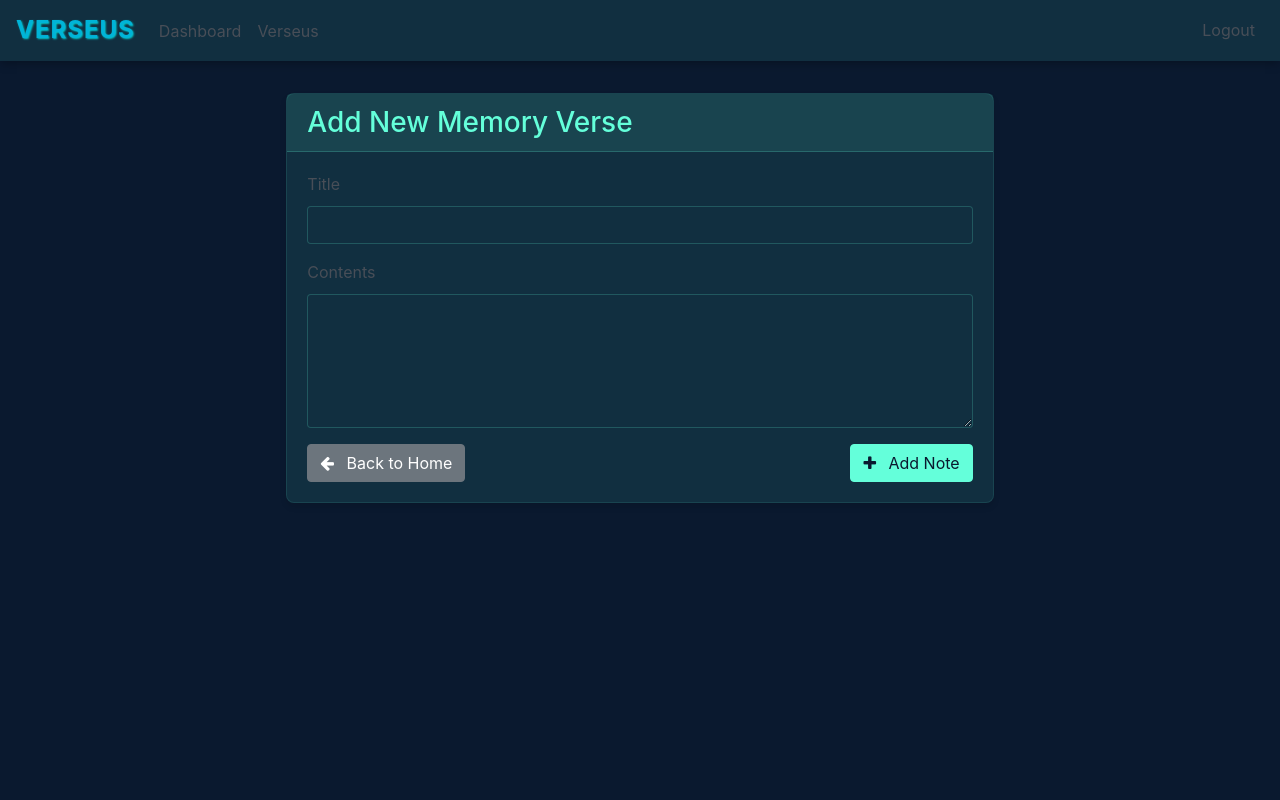
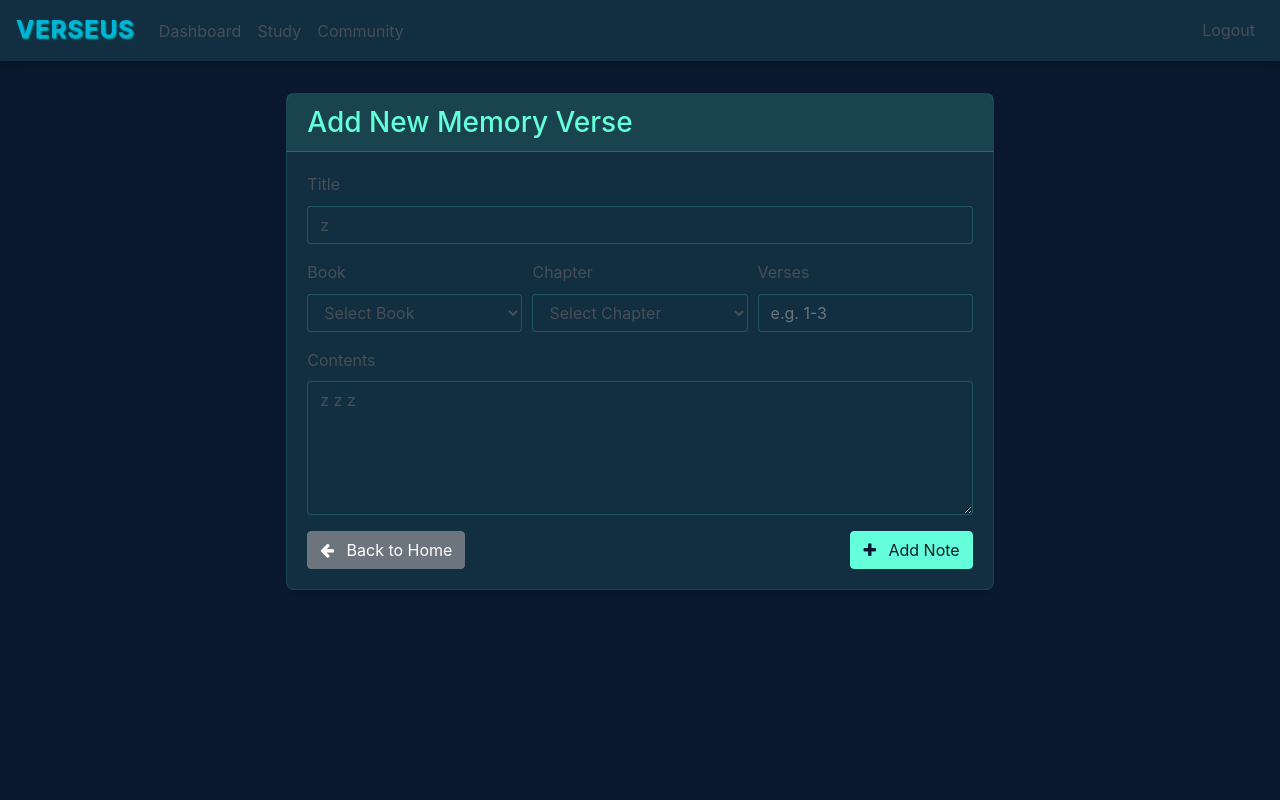
Before and after one commit to malapropist/flask_study, a Flask app: a page that uses website/templates/base.html in a window 1280 px wide. Run offline with Flask 3, Linux system fonts and the light colour scheme; a user stored in the database is signed in; some libraries are stand-ins or nearby versions.

Commit message:
Add community notes tab

```diff
--- a/website/static/styles.css
+++ b/website/static/styles.css
@@ -6,6 +6,7 @@
     --accent-green: #64ffda;
     --accent-blue: #00b4d8;
     --text-primary: #484e57;
+    --text-light: #ffffff;
     --text-secondary: #8892b0;
     --danger: #ff6b6b;
     --success: #4caf50;
--- a/website/templates/add_note.html
+++ b/website/templates/add_note.html
@@ -13,12 +13,39 @@
                 <form method="POST">
                     <div class="form-group">
                         <label for="title">Title</label>
-                        <input type="text" class="form-control" id="title" name="title" required>
+                        <input type="text" class="form-control" id="title" name="title" value="{{ pre_filled.title }}"
+                            required>
                     </div>
+
+                    <div class="form-row">
+                        <div class="form-group col-md-4">
+                            <label for="book">Book</label>
+                            <select class="form-control" id="book" name="book" required>
+                                <option value="">Select Book</option>
+                                {% for book in books %}
+                                <option value="{{ book }}" {% if pre_filled.ref and book in pre_filled.ref %}selected{%
+                                    endif %}>{{ book }}</option>
+                                {% endfor %}
+                            </select>
+                        </div>
+                        <div class="form-group col-md-4">
+                            <label for="chapter">Chapter</label>
+                            <select class="form-control" id="chapter" name="chapter" required>
+                                <option value="">Select Chapter</option>
+                            </select>
+                        </div>
+                        <div class="form-group col-md-4">
+                            <label for="verses">Verses</label>
+                            <input type="text" class="form-control" id="verses" name="verses" placeholder="e.g. 1-3"
+                                value="{{ pre_filled.ref.split(':')[1] if pre_filled.ref and ':' in pre_filled.ref else '' }}"
+                                required>
+                        </div>
+                    </div>
+
                     <div class="form-group">
-
                         <label for="note">Contents</label>
-                        <textarea class="form-control" id="note" name="note" rows="5" required></textarea>
+                        <textarea class="form-control" id="note" name="note" rows="5"
+                            required>{{ pre_filled.data }}</textarea>
                     </div>
                     <div class="d-flex justify-content-between">
                         <a href="/" class="btn btn-secondary">
@@ -33,4 +60,58 @@
         </div>
     </div>
 </div>
+
+{% block javascript %}
+<script>
+    // Bible books with their chapter counts
+    const bibleBooks = {
+        "Genesis": 50, "Exodus": 40, "Leviticus": 27, "Numbers": 36, "Deuteronomy": 34,
+        "Joshua": 24, "Judges": 21, "Ruth": 4, "1 Samuel": 31, "2 Samuel": 24,
+        "1 Kings": 22, "2 Kings": 25, "1 Chronicles": 29, "2 Chronicles": 36,
+        "Ezra": 10, "Nehemiah": 13, "Esther": 10, "Job": 42, "Psalms": 150,
+        "Proverbs": 31, "Ecclesiastes": 12, "Song of Solomon": 8, "Isaiah": 66,
+        "Jeremiah": 52, "Lamentations": 5, "Ezekiel": 48, "Daniel": 12,
+        "Hosea": 14, "Joel": 3, "Amos": 9, "Obadiah": 1, "Jonah": 4,
+        "Micah": 7, "Nahum": 3, "Habakkuk": 3, "Zephaniah": 3, "Haggai": 2,
+        "Zechariah": 14, "Malachi": 4, "Matthew": 28, "Mark": 16, "Luke": 24,
+        "John": 21, "Acts": 28, "Romans": 16, "1 Corinthians": 16, "2 Corinthians": 13,
+        "Galatians": 6, "Ephesians": 6, "Philippians": 4, "Colossians": 4,
+        "1 Thessalonians": 5, "2 Thessalonians": 3, "1 Timothy": 6, "2 Timothy": 4,
+        "Titus": 3, "Philemon": 1, "Hebrews": 13, "James": 5, "1 Peter": 5,
+        "2 Peter": 3, "1 John": 5, "2 John": 1, "3 John": 1, "Jude": 1,
+        "Revelation": 22
+    };
+
+    // Populate chapter dropdown based on selected book
+    document.getElementById('book').addEventListener('change', function () {
+        const chapterSelect = document.getElementById('chapter');
+        chapterSelect.innerHTML = '<option value="">Select Chapter</option>';
+
+        if (this.value) {
+            const chapters = bibleBooks[this.value];
+            for (let i = 1; i <= chapters; i++) {
+                const option = document.createElement('option');
+                option.value = i;
+                option.textContent = i;
+                chapterSelect.appendChild(option);
+            }
+        }
+    });
+
+    // If there's pre-filled data, trigger the book change event to populate chapters
+    document.addEventListener('DOMContentLoaded', function () {
+        const bookSelect = document.getElementById('book');
+        if (bookSelect.value) {
+            bookSelect.dispatchEvent(new Event('change'));
+            // Set the chapter if it's in the pre-filled data
+            const ref = "{{ pre_filled.ref }}";
+            if (ref && ':' in ref) {
+                const chapter = ref.split(' ')[1].split(':')[0];
+                document.getElementById('chapter').value = chapter;
+            }
+        }
+    });
+</script>
 {% endblock %}
+
+{% endblock %}
--- a/website/templates/base.html
+++ b/website/templates/base.html
@@ -21,7 +21,8 @@
                 <div class="d-flex mr-auto" style="padding-top: 0.2rem;">
                     {% if user.is_authenticated %}
                     <a class="nav-item nav-link" id="home" href="/home">Dashboard</a>
-                    <a class="nav-item nav-link" id="verseus" href="/verses">Verseus</a>
+                    <a class="nav-item nav-link" id="verseus" href="/verses">Study</a>
+                    <a class="nav-item nav-link" id="community" href="/community">Community</a>
                     {% else %}
                     <a class="nav-item nav-link" id="login" href="/login">Login</a>
                     <a class="nav-item nav-link" id="signUp" href="/sign-up">Sign Up</a>
@@ -38,14 +39,14 @@
     {% with messages = get_flashed_messages(with_categories=true) %} {% if
     messages %} {% for category, message in messages %} {% if category ==
     'error' %}
-    <div class="alert alert-danger alter-dismissable fade show" role="alert">
+    <div class="alert alert-danger alter-dismissable fade show" role="alert" id="flash-message">
         {{ message }}
         <button type="button" class="close" data-dismiss="alert">
             <span aria-hidden="true">&times;</span>
         </button>
     </div>
     {% else %}
-    <div class="alert alert-success alter-dismissable fade show" role="alert">
+    <div class="alert alert-success alter-dismissable fade show" role="alert" id="flash-message">
         {{ message }}
         <button type="button" class="close" data-dismiss="alert">
             <span aria-hidden="true">&times;</span>
@@ -74,6 +75,19 @@
                 window.location.href = "/home";
             });
         }
+
+        // Auto-dismiss flash messages after 5 seconds
+        document.addEventListener('DOMContentLoaded', function () {
+            const flashMessages = document.querySelectorAll('#flash-message');
+            flashMessages.forEach(function (message) {
+                setTimeout(function () {
+                    message.classList.remove('show');
+                    setTimeout(function () {
+                        message.remove();
+                    }, 150); // Wait for fade out animation to complete
+                }, 5000);
+            });
+        });
     </script>
     {% endblock %}
 </body>
--- a/website/templates/home.html
+++ b/website/templates/home.html
@@ -19,8 +19,8 @@
                     <a href="/add-note" class="btn btn-success mb-3">
                         <i class="fa fa-plus"></i> Add New Note
                     </a>
-                    <a href="/verses" class="btn btn-primary mb-3">
-                        <i class="fa fa-book"></i> Browse Verses
+                    <a href="/community" class="btn btn-primary mb-3">
+                        <i class="fa fa-book"></i> Browse Community Verses
                     </a>
                 </div>
             </div>
@@ -74,7 +74,7 @@
             </div>
             <div class="card-body">
                 {% if users %}
-                <div class="list-group list-group-flush">
+                <div class="list-group list-group-flush leaderboard-list">
                     {% for user in users %}
                     <div class="list-group-item">
                         <div class="d-flex justify-content-between align-items-center">
--- a/website/templates/practice_verse.html
+++ b/website/templates/practice_verse.html
@@ -12,7 +12,7 @@
                 <div class="card-body">
                     <div class="verse-display mb-4">
                         <h4 class="text-center mb-3">{{ verse_info.reference }}</h4>
-                        <div class="verse-text">
+                        <div class="verse-text-dark">
                             {{ verse_info.verse }}
                         </div>
                         <div class="text-center mt-2">
--- a/website/views.py
+++ b/website/views.py
@@ -1,6 +1,6 @@
-from flask import Blueprint, render_template, request, flash, jsonify, g, send_from_directory, redirect, url_for
+from flask import Blueprint, render_template, request, flash, jsonify, g, send_from_directory, redirect, url_for, session
 from flask_login import login_user, login_required, logout_user, current_user
-from .models import Note
+from .models import Note, User
 from . import db
 from .verseus import Verse_Test
 import json
@@ -29,7 +29,8 @@ def home():
     "2 Timothy", "Titus", "Philemon", "Hebrews", "James",
     "1 Peter", "2 Peter", "1 John", "2 John", "3 John",
     "Jude", "Revelation"]
-    return render_template("home.html", user=current_user, books=books_of_the_bible, users=User.query.order_by(User.weekly_score.desc()).limit(10).all())
+    users = User.query.with_entities(User.first_name, User.weekly_score).order_by(User.weekly_score.desc()).limit(10).all()
+    return render_template("home.html", user=current_user, books=books_of_the_bible, users=users)
 
 @views.route('/verses', methods=['GET'])
 @login_required
@@ -70,23 +71,47 @@ def add_note():
     "1 Peter", "2 Peter", "1 John", "2 John", "3 John",
     "Jude", "Revelation"]
 
+    # Get note metadata from URL parameters if present
+    note_id = request.args.get('note_id')
+    if note_id:
+        note = Note.query.get(note_id)
+        if note:
+            session['note_metadata'] = {
+                'title': note.title,
+                'data': note.data,
+                'ref': note.ref
+            }
+
+    # Get pre-filled data from session
+    pre_filled = session.get('note_metadata', {})
+
     if request.method == "POST":
         note = request.form.get("note")
-        ref = request.form.get("chapter_verse")
         title = request.form.get("title")
-        # TODO reevaluate this
+        book = request.form.get("book")
+        chapter = request.form.get("chapter")
+        verses = request.form.get("verses")
+
         if len(note) < 1:
             flash('Please enter note content', category='error')
         elif len(title) < 1:
             flash('Please enter a title', category='error')
+        elif not book or not chapter or not verses:
+            flash('Please select a book, chapter, and enter verses', category='error')
         else:
+            ref = f"{book} {chapter}:{verses}"
             new_note = Note(title=title, data=note, user_id=current_user.id, ref=ref)
             db.session.add(new_note)
             db.session.commit()
+            # Clear the session metadata after successful note creation
+            session.pop('note_metadata', None)
             flash('Note added successfully!', category='success')
             return redirect(url_for('views.home'))
 
-    return render_template("add_note.html", user=current_user, books=books_of_the_bible)
+    return render_template("add_note.html",
+                         user=current_user,
+                         books=books_of_the_bible,
+                         pre_filled=pre_filled)
 
 @views.route('/verses/<int:note_id>', methods=['GET', 'POST'])
 @login_required
@@ -128,3 +153,25 @@ def delete_note():
             # return redirect(url_for('views.verses'))
 
     return jsonify({})
+
+@views.route('/community')
+@login_required
+def all_notes():
+    search_query = request.args.get('search', '')
+    query = Note.query.join(User)
+
+    if search_query:
+        search = f"%{search_query}%"
+        query = query.filter(
+            db.or_(
+                Note.title.ilike(search),
+                Note.data.ilike(search),
+                User.first_name.ilike(search)
+            )
+        )
+
+    notes = query.order_by(Note.date.desc()).all()
+    return render_template("all_notes.html",
+                         user=current_user,
+                         notes=notes,
+                         search_query=search_query)
```
Also changed, not shown: other parts of website/static/styles.css (+33 -1 lines), website/commands.py (+18 -0 lines), website/templates/all_notes.html (added, +36 -0 lines), instance/database.db.
